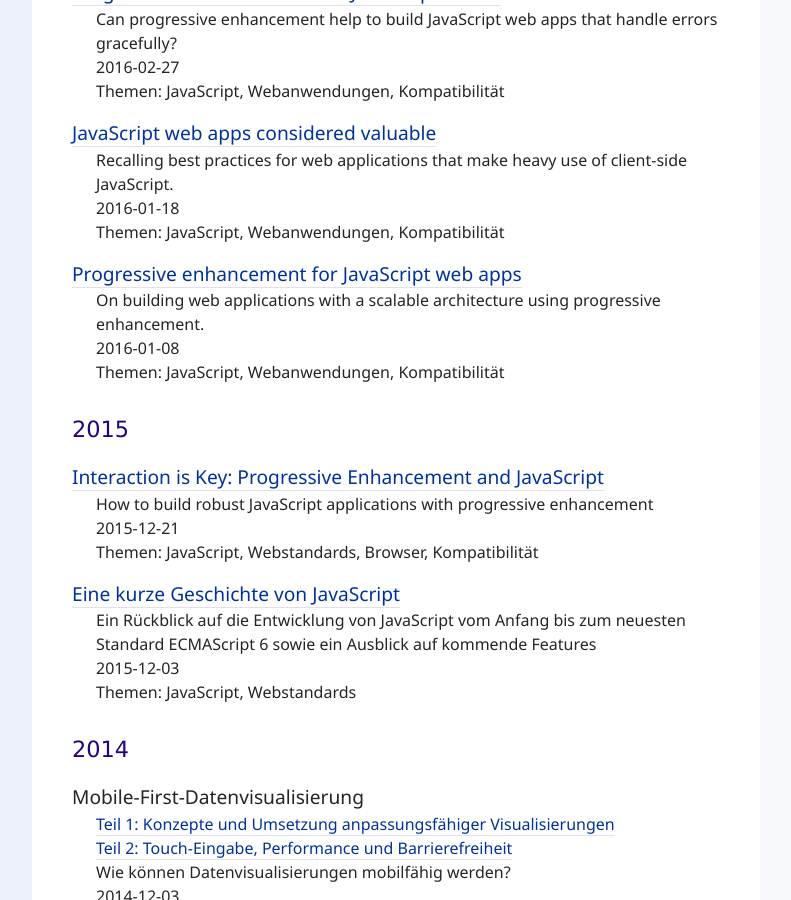
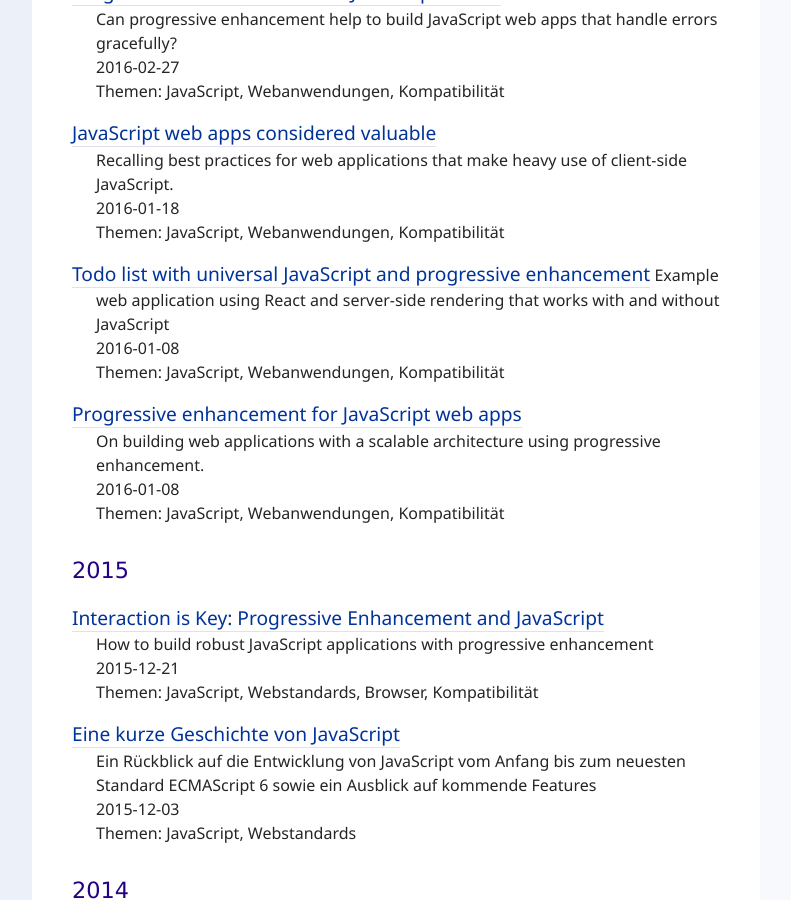
Before and after one commit to molily/molily.de, a Jekyll site: the page built from _posts/2009-05-29-artikel.html, in a window 1280 px wide and 900 px high, scrolled down 974 px. Shown: the whole window, without its empty margins (88-879 px from the left). Built offline with Jekyll 4.4.1, drawn with Linux system fonts in a browser that asks for light colours; some web fonts are replaced.

Commit message:
Add todo list example to articles

```diff
--- a/_posts/2009-05-29-artikel.html
+++ b/_posts/2009-05-29-artikel.html
@@ -55,6 +55,13 @@ Themen: JavaScript, Webanwendungen, Kompatibilität
 <a href="/javascript-web-apps/" hreflang="en" lang="en" class="artikel-titel">JavaScript web apps considered valuable</a><br>
 <span lang="en">Recalling best practices for web applications that make heavy use of client-side JavaScript.</span><br>
 2016-01-18<br>
+Themen: JavaScript, Webanwendungen, Kompatibilität
+</li>
+
+<li>
+<a href="https://github.com/molily/universal-progressive-todos" hreflang="en" lang="en" class="artikel-titel">Todo list with universal JavaScript and progressive enhancement</a>
+<span lang="en">Example web application using React and server-side rendering that works with and without JavaScript</span><br>
+2016-01-08<br>
 Themen: JavaScript, Webanwendungen, Kompatibilität
 </li>
 
```
